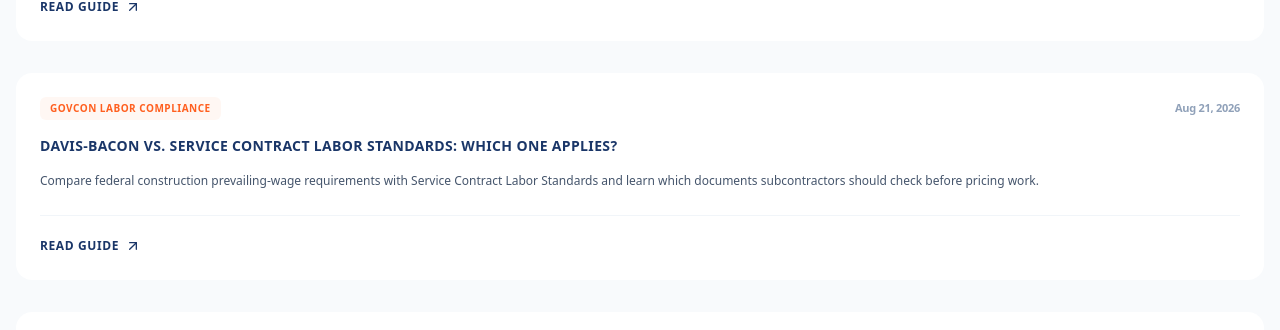
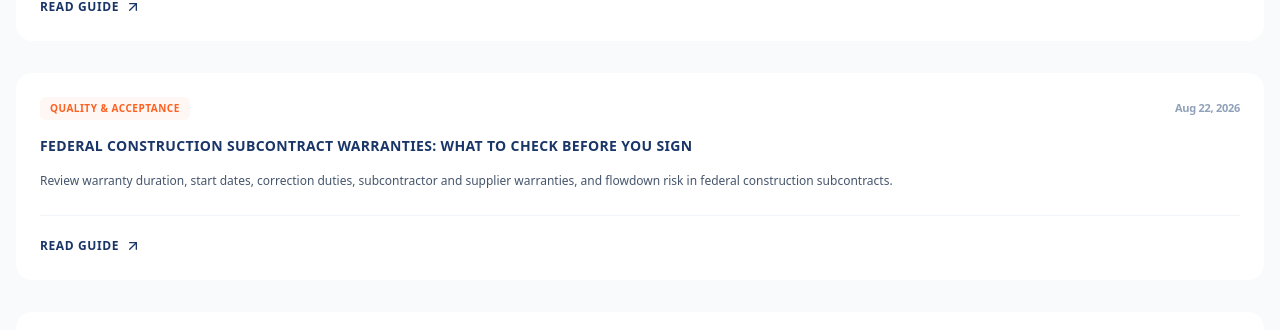
Before and after one commit to siricarsen-cmd/subshield, a Next.js app: page /blog in a window 1280 px wide. Shown: the part 604-934 px from the top of the page. Built offline with nearby package versions, Linux system fonts and the light colour scheme; no server answers.

Commit message:
SEO: register batch 5 articles

```diff
--- a/app/blog/postRegistry.ts
+++ b/app/blog/postRegistry.ts
@@ -1,4 +1,5 @@
 import { posts as existingPosts, type Post } from "./articleData";
 import { batch4Posts } from "./batch4Data";
+import { batch5Posts } from "./batch5Data";
 
-export const posts: Post[] = [...batch4Posts, ...existingPosts];
+export const posts: Post[] = [...batch5Posts, ...batch4Posts, ...existingPosts];
```
